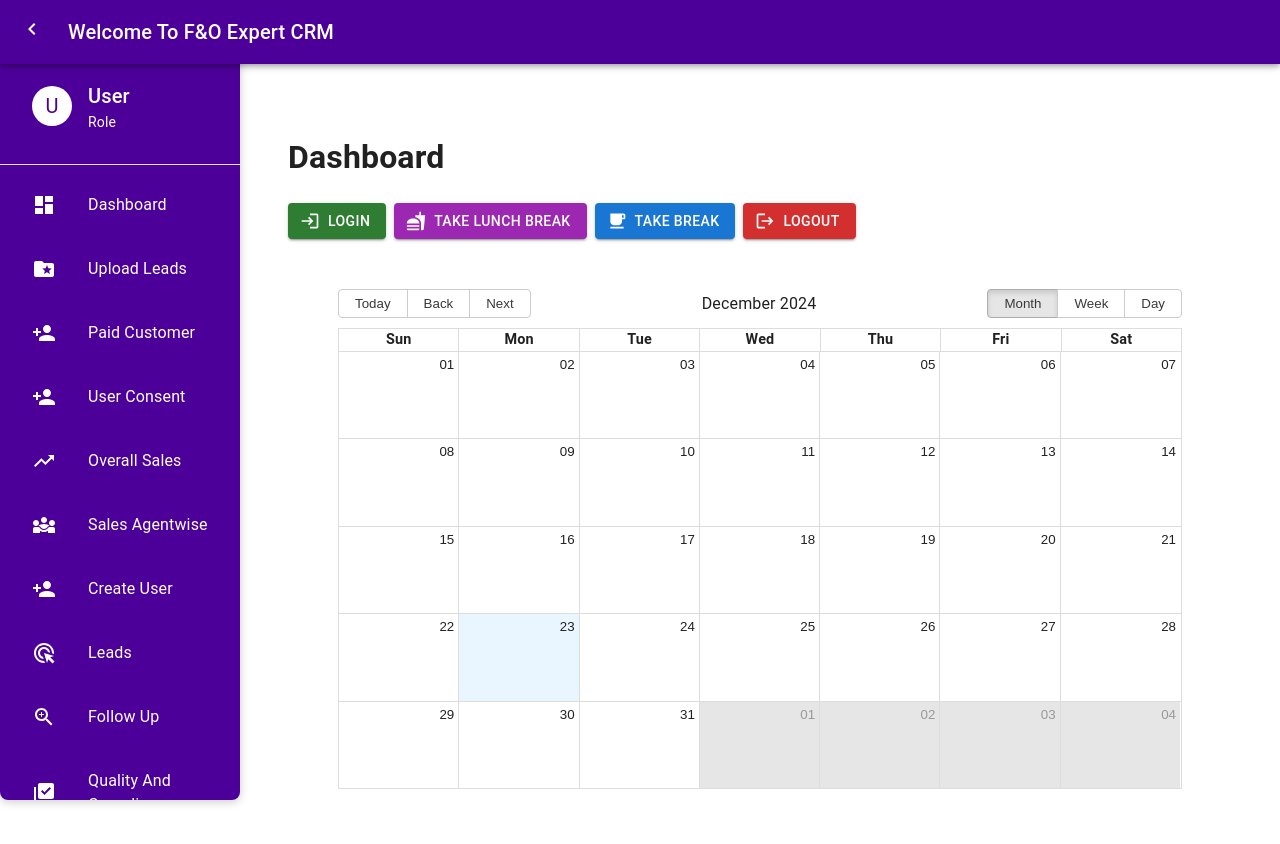
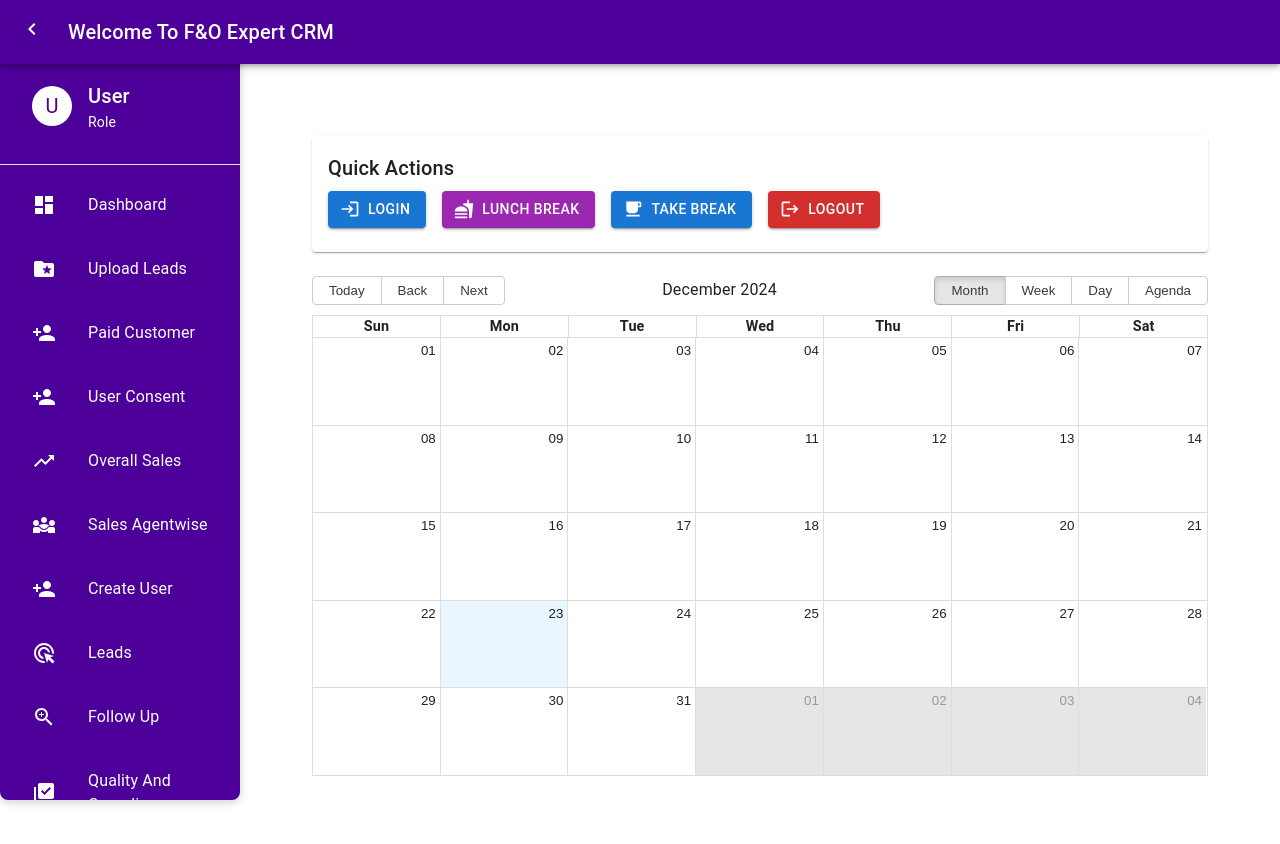
Before and after one commit to Nishthayadava/fando-frontend, a React (Create React App) app: page /dashboard in a window 1280 px wide. Shown: the top 844 px of the page. Built offline with nearby package versions, Linux system fonts and the light colour scheme; no server answers; sample sign-in values are in the browser's storage.

Commit message:
Update Dashboard.js

```diff
--- a/src/components/Dashboard.js
+++ b/src/components/Dashboard.js
@@ -1,19 +1,28 @@
 import React, { useEffect, useState } from 'react';
 import axios from 'axios';
+import { jwtDecode } from 'jwt-decode';
 import { Calendar, dateFnsLocalizer } from 'react-big-calendar';
 import { format, parse, startOfWeek, getDay } from 'date-fns';
 import 'react-big-calendar/lib/css/react-big-calendar.css';
-import Modal from './Modal'; // Import your Modal component
-import { useNavigate } from 'react-router-dom';
-import Button from '@mui/material/Button';
-import LoginIcon from '@mui/icons-material/Login'; // Import Login icon
-import LogoutIcon from '@mui/icons-material/Logout'; // Import Logout icon
-
-import FreeBreakfastIcon from '@mui/icons-material/FreeBreakfast';
-import FastfoodIcon from '@mui/icons-material/Fastfood';
-import Stack from '@mui/material/Stack';
-import { jwtDecode } from 'jwt-decode'; // Corrected import
-
+import {
+  Typography,
+  Container,
+  Grid,
+  Card,
+  CardContent,
+  Button,
+  Dialog,
+  DialogTitle,
+  DialogContent,
+  DialogActions,
+  Stack,
+} from '@mui/material';
+import {
+  Login as LoginIcon,
+  Logout as LogoutIcon,
+  FreeBreakfast as FreeBreakfastIcon,
+  Fastfood as FastfoodIcon,
+} from '@mui/icons-material';
 
 const locales = {
   'en-US': require('date-fns/locale/en-US'),
@@ -25,15 +34,14 @@ const Dashboard = () => {
   const [selectedEvent, setSelectedEvent] = useState(null);
   const [isOnLunchBreak, setIsOnLunchBreak] = useState(false);
   const [isOnBreak, setIsOnBreak] = useState(false);
-    const navigate = useNavigate(); // Use the useNavigate hook
 
   const token = localStorage.getItem('token');
-    const userId = token ? jwtDecode(token).id : null; // Decode user ID from token
+  const userId = token ? jwtDecode(token).id : null;
 
   const fetchAttendance = async () => {
-        if (!userId) return; // Ensure userId is not null
+    if (!userId) return;
     const response = await axios.get(`https://fandoexpert1.onrender.com/api/attendance/${userId}`, {
-            headers: { Authorization: token }
+      headers: { Authorization: token },
     });
     setAttendance(response.data);
   };
@@ -42,12 +50,8 @@ const Dashboard = () => {
     fetchAttendance();
   }, [userId]);
 
-
-
-
   const handleSelectEvent = (event) => {
     setSelectedEvent(event);
-        console.log(event)
     setModalOpen(true);
   };
 
@@ -57,7 +61,6 @@ const Dashboard = () => {
   };
 
   const recordLogin = async () => {
-        const token = localStorage.getItem('token');
     try {
       const response = await axios.post(
         'https://fandoexpert1.onrender.com/api/attendance/login',
@@ -65,136 +68,102 @@ const Dashboard = () => {
         { headers: { Authorization: token } }
       );
       if (response.status === 201) {
-                await fetchAttendance(); // Re-fetch attendance to update the state
-                alert("Successfully recorded login time.");
+        await fetchAttendance();
+        alert('Successfully recorded login time.');
       } else {
-                alert(response.data); // Show the error message from the server
+        alert(response.data);
       }
     } catch (error) {
-            console.error("Error during login:", error);
+      console.error('Error during login:', error);
     }
   };
 
   const handleLogout = async () => {
-        const token = localStorage.getItem('token');
     try {
       await axios.post(
         'https://fandoexpert1.onrender.com/api/attendance/logout',
         { userId },
         { headers: { Authorization: token } }
       );
-            localStorage.removeItem('token'); // Optionally clear token
-            alert("Successfully logged out.");
-            await fetchAttendance(); // Re-fetch attendance to update the state
-            navigate('/login');
+      localStorage.removeItem('token');
+      alert('Successfully logged out.');
     } catch (error) {
-            console.error("Error during logout:", error);
+      console.error('Error during logout:', error);
     }
   };
 
   const handleLunchBreak = async () => {
-        const token = localStorage.getItem('token');
-        const apiEndpoint = `https://fandoexpert1.onrender.com/api/attendance/break`;
-
     try {
-            const response = await axios.post(apiEndpoint, { userId, breakType: 'lunch' }, { headers: { Authorization: token } });
-            setIsOnLunchBreak(prev => !prev); // Toggle state
-            await fetchAttendance(); // Re-fetch attendance to update the state
-            alert(response.data); // Show the server response
+      await axios.post(
+        'https://fandoexpert1.onrender.com/api/attendance/break',
+        { userId, breakType: 'lunch' },
+        { headers: { Authorization: token } }
+      );
+      setIsOnLunchBreak((prev) => !prev);
+      await fetchAttendance();
     } catch (error) {
-            console.error("Error during lunch break:", error);
+      console.error('Error during lunch break:', error);
     }
   };
 
   const handleBreak = async () => {
-        const token = localStorage.getItem('token');
-        const apiEndpoint = `https://fandoexpert1.onrender.com/api/attendance/break`;
-
     try {
-            const response = await axios.post(apiEndpoint, { userId, breakType: 'short' }, { headers: { Authorization: token } });
-            setIsOnBreak(prev => !prev); // Toggle state
-            await fetchAttendance(); // Re-fetch attendance to update the state
-            alert(response.data); // Show the server response
+      await axios.post(
+        'https://fandoexpert1.onrender.com/api/attendance/break',
+        { userId, breakType: 'short' },
+        { headers: { Authorization: token } }
+      );
+      setIsOnBreak((prev) => !prev);
+      await fetchAttendance();
     } catch (error) {
-            console.error("Error during break:", error);
+      console.error('Error during break:', error);
     }
   };
 
-const Event = ({ event }) => {
-
-    return (
-        <div style={{ display: 'flex', flexDirection: 'column', height: '100%', padding: '5px', color: 'white' }}>
-            <div style={{ flexGrow: 1, fontWeight: 'bold' }}>{event.title}</div>
-            {/* {event.break_type && (
-                <div style={{
-                    ...breakTypeStyle,
-                    borderRadius: '3px',
-                    marginTop: '2px',
-                    padding: '2px',
-                    textAlign: 'center',
-                }}>
-                    {event.break_type}
-                </div>
-            )} */}
-            {event.total_working_time && (
-                <div style={{
-                    marginTop: '2px',
-                    fontWeight: 'bold',
-                    textAlign: 'left',
-                }}>
-                   {(event.total_working_time/60).toFixed(2)}
-                </div>
-            )}
-        </div>
-    );
-};
-
-
-    const events = attendance.map(entry => {
-        let title = 'N/A';
-        if (entry.leave_applied === 'N' && entry.status === 'Present' &&  entry.break_type === 'Available') {
-            title = 'Available';
-        }
-           else if (entry.leave_applied === 'N' && entry.status === 'Present' &&  entry.break_type === 'lunch') {
-                title = 'Lunch Break';
-        }
-        else if (entry.leave_applied === 'N' && entry.status === 'Present' &&  entry.break_type === 'short') {
-            title = 'Break';
-    } else if (entry.leave_applied === 'Y' && entry.status === 'Absent') {
-            title = 'Leave';
-        }
-
-        return {
-            title,
-            break_type: entry.break_type, // Include break_type here
+  const events = attendance.map((entry) => ({
+    title: entry.leave_applied === 'Y' ? 'Leave' : entry.break_type || 'Working',
     start: new Date(entry.date),
     end: new Date(entry.date),
-            allDay: true,
-            login_time: entry.login_time || 'N/A',
-            logout_time: entry.logout_time || 'N/A',
-            lunch_break_start: entry.lunch_break_start || 'N/A',
-            lunch_break_end: entry.lunch_break_end || 'N/A',
-            break_time_start: entry.break_time_start || 'N/A',
-            break_time_end: entry.break_time_end || 'N/A',
-            total_working_time: entry.total_working_time || '0.0',
-
-            color: entry.break_type === 'Available' ? 'green' : 'red'
-
-        };
-    });
+    color: entry.break_type === 'Available' ? 'green' : 'red',
+  }));
 
   return (
     <div>
-            <h1>Dashboard</h1>
-            <Stack direction="row" spacing={1}>
-            <Button color="success" onClick={recordLogin} variant="contained" startIcon={<LoginIcon />}>Login</Button>
-            <Button color="secondary" onClick={handleLunchBreak} variant="contained" startIcon={<FastfoodIcon />}>  {isOnLunchBreak ? "End Lunch Break" : "Take Lunch Break"}</Button>
-            <Button  onClick={handleBreak} variant="contained" startIcon={<FreeBreakfastIcon />}>   {isOnBreak ? "End Break" : "Take Break"}</Button>
-            <Button color="error"  onClick={handleLogout} variant="contained" startIcon={<LogoutIcon />}> Logout</Button>
-
+      <Container sx={{ mt: 3 }}>
+        <Grid container spacing={3}>
+          <Grid item xs={12}>
+            <Card>
+              <CardContent>
+                <Typography variant="h6" gutterBottom>
+                  Quick Actions
+                </Typography>
+                <Stack direction="row" spacing={2}>
+                  <Button variant="contained" startIcon={<LoginIcon />} onClick={recordLogin}>
+                    Login
+                  </Button>
+                  <Button
+                    variant="contained"
+                    color="secondary"
+                    startIcon={<FastfoodIcon />}
+                    onClick={handleLunchBreak}
+                  >
+                    {isOnLunchBreak ? 'End Lunch Break' : 'Lunch Break'}
+                  </Button>
+                  <Button
+                    variant="contained"
+                    startIcon={<FreeBreakfastIcon />}
+                    onClick={handleBreak}
+                  >
+                    {isOnBreak ? 'End Break' : 'Take Break'}
+                  </Button>
+                  <Button variant="contained" color="error" startIcon={<LogoutIcon />} onClick={handleLogout}>
+                    Logout
+                  </Button>
                 </Stack>
-
-
+              </CardContent>
+            </Card>
+          </Grid>
+          <Grid item xs={12}>
             <Calendar
               localizer={dateFnsLocalizer({
                 format,
@@ -206,65 +175,34 @@ const Event = ({ event }) => {
               events={events}
               startAccessor="start"
               endAccessor="end"
-                style={{ height: 500, margin: "50px" }}
-                eventPropGetter={event => ({
-                    style: { backgroundColor: event.color }
+              style={{ height: 500 }}
+              eventPropGetter={(event) => ({
+                style: { backgroundColor: event.color, color: 'white' },
               })}
               onSelectEvent={handleSelectEvent}
-                views={['month', 'week', 'day']}
-                defaultView="month"
-                selectable
-                components={{
-        event: Event // Use the custom event component
-    }}
             />
-            <Modal isOpen={modalOpen} onClose={closeModal}>
+          </Grid>
+        </Grid>
+      </Container>
+      <Dialog open={modalOpen} onClose={closeModal}>
+        <DialogTitle>Event Details</DialogTitle>
+        <DialogContent>
           {selectedEvent && (
-                    <table>
-                        <tbody>
-                            <tr>
-                                <th>Title</th>
-                                <td>{selectedEvent.title}</td>
-                            </tr>
-                            <tr>
-                                <th>Login Time</th>
-                                <td>{selectedEvent.login_time}</td>
-                            </tr>
-                            <tr>
-                                <th>Logout Time</th>
-                                <td>{selectedEvent.logout_time}</td>
-                            </tr>
-                            <tr>
-                                <th>Lunch Break Start</th>
-                                <td>{selectedEvent.lunch_break_start}</td>
-                            </tr>
-                            <tr>
-                                <th>Lunch Break End</th>
-                                <td>{selectedEvent.lunch_break_end}</td>
-                            </tr>
-                            <tr>
-                                <th>Break Start</th>
-                                <td>{selectedEvent.break_time_start}</td>
-                            </tr>
-                            <tr>
-                                <th>Break End</th>
-                                <td>{selectedEvent.break_time_end}</td>
-                            </tr>
-                            <tr>
-                                <th>Working Hour</th>
-                                <td>{(selectedEvent.total_working_time)/60}</td>
-                            </tr>
-                        </tbody>
-                    </table>
+            <Typography>
+              <b>Title:</b> {selectedEvent.title}
+              <br />
+              <b>Date:</b> {selectedEvent.start.toDateString()}
+            </Typography>
           )}
-            </Modal>
+        </DialogContent>
+        <DialogActions>
+          <Button onClick={closeModal} color="primary">
+            Close
+          </Button>
+        </DialogActions>
+      </Dialog>
     </div>
   );
 };
 
-
-
-
-
-
 export default Dashboard;
```
Lines whose indentation alone changed are shown as unchanged.
